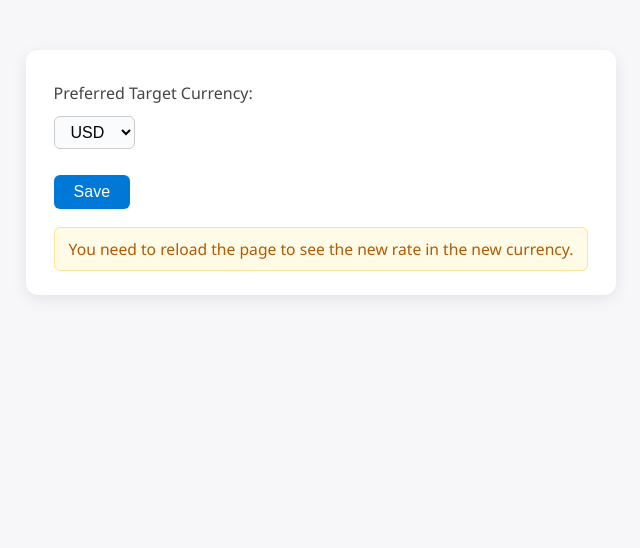
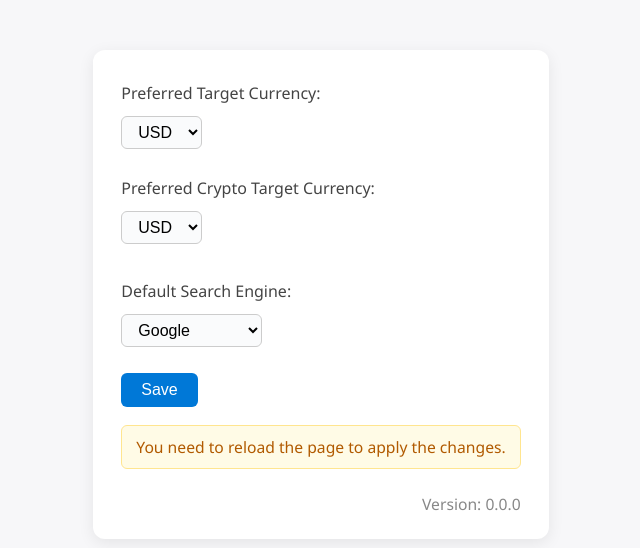
Before and after one commit to Krasen007/SearchPopup, a browser extension: page settings.html in a window 1280 px wide. Both pictures are taken after a click on the button "Save". Shown: the part 86-634 px from the top of the page, without its empty margins (319-959 px from the left). Drawn offline with Linux system fonts and the light colour scheme.

Commit message:
add dropdown for preferred search engine and crypto currency in settings, and display app version

```diff
--- a/js/settings.js
+++ b/js/settings.js
@@ -2,20 +2,48 @@
 
 document.addEventListener('DOMContentLoaded', () => {
     const currencySelect = document.getElementById('currency-select');
+    const cryptoCurrencySelect = document.getElementById('crypto-currency-select');
+    const searchEngineSelect = document.getElementById('search-engine-select');
     const saveButton = document.getElementById('save-settings');
+    const reloadMessage = document.querySelector('.reload-message');
+    const versionValue = document.getElementById('version-value');
 
-    // Load saved currency preference
-    chrome.storage.sync.get(['preferredCurrency'], (result) => {
+    // Set version from manifest
+    if (versionValue && typeof chrome !== 'undefined' && chrome.runtime && chrome.runtime.getManifest) {
+        const manifest = chrome.runtime.getManifest();
+        if (manifest && manifest.version) {
+            versionValue.textContent = manifest.version;
+        }
+    }
+
+    // Hide reload message by default
+    if (reloadMessage) reloadMessage.style.display = 'none';
+
+    // Load saved currency preferences and search engine
+    chrome.storage.sync.get(['preferredCurrency', 'preferredCryptoCurrency', 'preferredSearchEngine'], (result) => {
         if (result.preferredCurrency) {
             currencySelect.value = result.preferredCurrency;
         }
+        if (cryptoCurrencySelect && result.preferredCryptoCurrency) {
+            cryptoCurrencySelect.value = result.preferredCryptoCurrency;
+        }
+        if (searchEngineSelect && result.preferredSearchEngine) {
+            searchEngineSelect.value = result.preferredSearchEngine;
+        }
     });
 
-    // Save currency preference
+    // Save currency preferences and search engine
     saveButton.addEventListener('click', () => {
         const selectedCurrency = currencySelect.value;
-        chrome.storage.sync.set({ preferredCurrency: selectedCurrency }, () => {
+        const selectedCryptoCurrency = cryptoCurrencySelect ? cryptoCurrencySelect.value : 'USD';
+        const selectedSearchEngine = searchEngineSelect ? searchEngineSelect.value : 'google';
+        chrome.storage.sync.set({
+            preferredCurrency: selectedCurrency,
+            preferredCryptoCurrency: selectedCryptoCurrency,
+            preferredSearchEngine: selectedSearchEngine
+        }, () => {
             saveButton.textContent = 'Saved!';
+            if (reloadMessage) reloadMessage.style.display = 'block';
             setTimeout(() => { saveButton.textContent = 'Save'; }, 1000);
         });
     });
--- a/settings.html
+++ b/settings.html
@@ -94,9 +94,25 @@
             <option value="AUD">AUD</option>
             <option value="BGN">BGN</option>
         </select>
+        <label for="crypto-currency-select" style="margin-top:10px;">Preferred Crypto Target Currency:</label>
+        <select id="crypto-currency-select">
+            <option value="USD">USD</option>
+            <option value="EUR">EUR</option>
+            <option value="GBP">GBP</option>
+            <option value="BGN">BGN</option>
+        </select>
+        <label for="search-engine-select" style="margin-top:18px;">Default Search Engine:</label>
+        <select id="search-engine-select" style="margin-bottom: 18px; margin-top: 4px;">
+            <option value="google">Google</option>
+            <option value="duckduckgo">DuckDuckGo</option>
+            <option value="bing">Bing</option>
+        </select>
         <button id="save-settings">Save</button>
-        <div class="reload-message">
-            You need to reload the page to see the new rate in the new currency.
+        <div class="reload-message" style="display:none;">
+            You need to reload the page to apply the changes.
+        </div>
+        <div id="app-version" style="margin-top: 24px; color: #888; font-size: 0.98rem; align-self: flex-end;">
+            Version: <span id="version-value">...</span>
         </div>
     </div>
     <script src="js/settings.js"></script>
```
Also changed, not shown: Todo2.md (+1 -1 lines), manifest.json.
